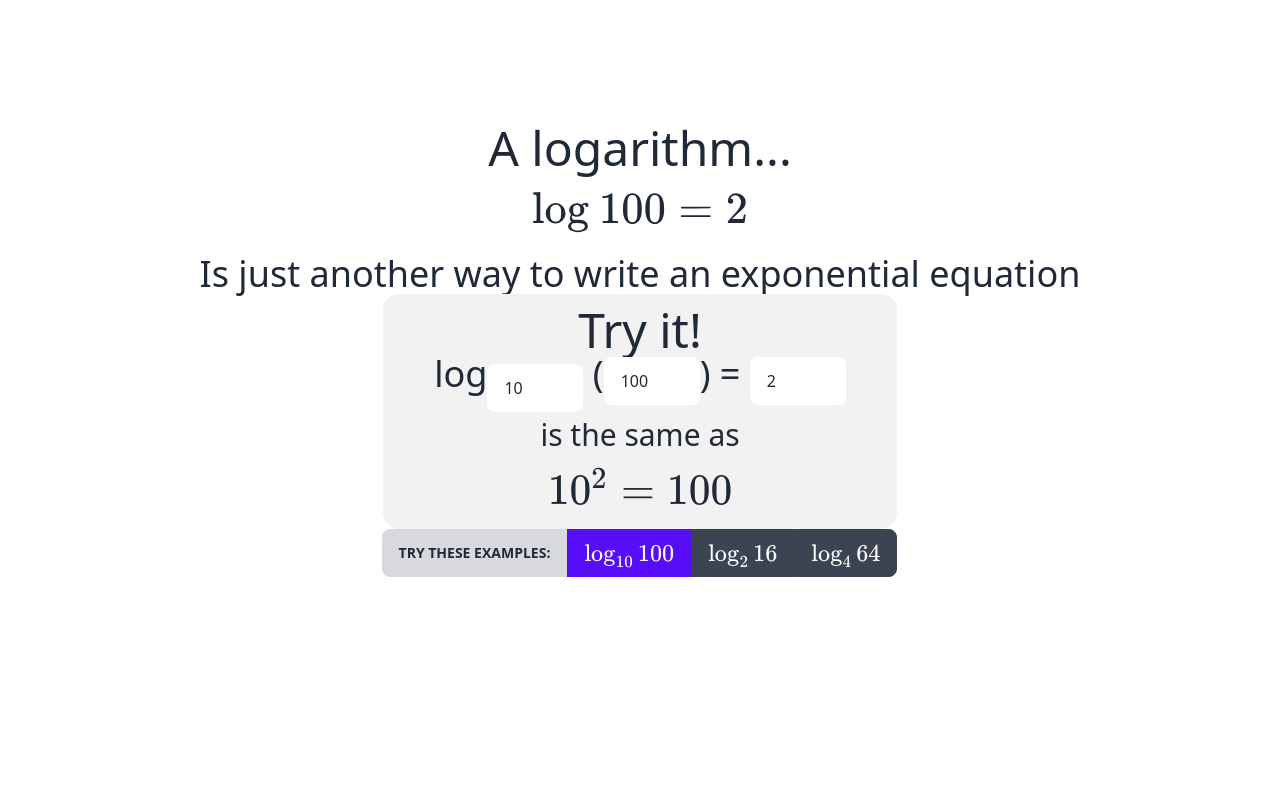
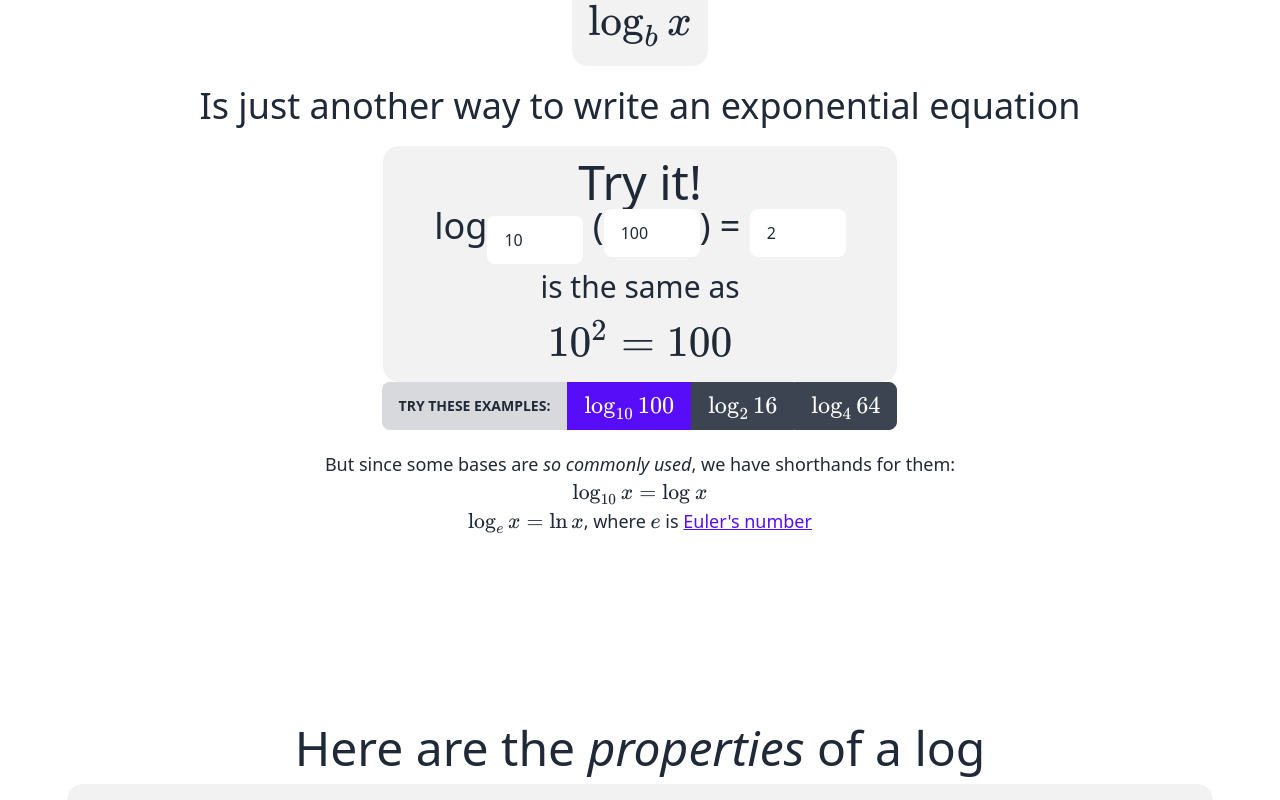
Before and after one commit to ThatXliner/school, a SvelteKit app: page /2022-2023/3b/log-project in a window 1280 px wide. Shown: the part 1140-1940 px from the top of the page. Built offline with nearby package versions, Linux system fonts and the light colour scheme.

Commit message:
:sparkles: Added change of base formula

```diff
--- a/src/routes/2022-2023/3b/log-project/+page.svelte
+++ b/src/routes/2022-2023/3b/log-project/+page.svelte
@@ -1,14 +1,18 @@
-<script>
-	import EquationViewer from './EquationViewer.svelte';
+<script lang="ts">
 	import { gsap } from 'gsap';
 	import { ScrollTrigger } from 'gsap/ScrollTrigger';
 	import { onMount } from 'svelte';
+	import katex from 'katex';
+
+	import EquationViewer from './EquationViewer.svelte';
+
 	import LogToExp from './LogToExp.svelte';
-
 	import ProductProperty from './ProductProperty.svelte';
 	import QuotientProperty from './QuotientProperty.svelte';
 	import PowerProperty from './PowerProperty.svelte';
 	import InverseProperty from './InverseProperty.svelte';
+
+	const latex = (x: string) => katex.renderToString(x);
 	onMount(() => {
 		gsap.registerPlugin(ScrollTrigger);
 		gsap
@@ -18,8 +22,8 @@
 		let introTimeline = gsap.timeline({
 			scrollTrigger: {
 				trigger: '#intro',
-				start: 'center bottom',
-				end: 'top top',
+				start: 'top center-=250',
+				end: '+=500',
 				scrub: 1,
 				pin: true,
 				once: true
@@ -53,15 +57,16 @@
 	});
 </script>
 
-<svelte:head
-	><link
+<svelte:head>
+	<!-- For KaTeX -->
+	<link
 		rel="stylesheet"
 		href="https://cdn.jsdelivr.net/npm/katex@0.16.4/dist/katex.min.css"
 		integrity="sha384-vKruj+a13U8yHIkAyGgK1J3ArTLzrFGBbBc0tDp4ad/EyewESeXE/Iv67Aj8gKZ0"
 		crossorigin="anonymous"
-	/></svelte:head
->
-<section class="text-center h-screen flex flex-col">
+	/>
+</svelte:head>
+<section class="text-center h-[69vh] flex flex-col">
 	<h1>
 		THE <span id="log"><span>LOG</span></span> PROJECT
 	</h1>
@@ -84,75 +89,25 @@
 		</svg>
 	</p>
 </section>
-<section id="intro" class="h-screen text-center flex mt-16 flex-col">
-	<h2 class="">A logarithm...</h2>
-	<svg
-		class="w-64 p-5 block mx-auto"
-		viewBox="0 -694 4828.2 935.4"
-		xmlns="http://www.w3.org/2000/svg"
-		xmlns:xlink="http://www.w3.org/1999/xlink"
-	>
-		<defs>
-			<path
-				id="c"
-				d="m42 46h14q39 0 47 14v8q0 9 0 23t0 33 1 43 0 50 0 55 0 57q0 37 0 78t0 75 0 60-1 44 0 17q-3 19-14 25t-45 9h-18v23q0 23 2 23l10 1q10 1 29 2t37 2q17 1 37 2t30 3 11 1h3v-315q0-317 1-319 4-8 12-11 21-3 49-3h16v-46h-8l-23 1q-23 1-49 1t-38 1-38 0-50-2l-23-1h-8v46h16z"
-			/>
-			<path
-				id="b"
-				d="m28 214q0 95 65 164t157 70q90 0 155-68t66-165q0-95-64-160t-157-65q-97 0-159 67t-63 157zm222-184q122 0 122 163v57q0 22-1 38t-7 38-16 36-31 28-49 20q-5 1-16 1-30 0-57-12-43-22-56-61t-13-92v-20q0-96 19-135 32-61 105-61z"
-			/>
-			<path
-				id="d"
-				d="m329 409q44 44 100 44 30 0 43-19t13-38q0-14-9-25t-27-11q-33 0-37 30-2 14 3 21 0 1 1 3v1q-28-3-53-22-8-5-8-7 0-1 4-5t9-12 11-18 9-26 4-33q0-62-49-105t-121-44q-50 0-99 28-11-18-11-38 0-35 26-52 9-6 17-6t72-2q84-1 108-6 61-9 96-41 39-39 39-98 0-67-78-103-60-31-142-31-83 0-143 31-78 35-78 100 0 36 21 60t42 33l11 6q-36 31-36 84 0 47 29 85-44 44-44 99 0 63 50 106t121 44q51 0 95-26l11-7zm-30-66q-5 28-26 44t-52 17q-29 0-50-16t-26-45q-3-17-3-51 0-44 7-65t30-35q17-10 43-10 22 0 38 7t23 18 11 20 5 15q3 16 3 50t-3 51zm104-418q0 25-14 41t-41 23-49 9-54 2h-27q-67 0-80-6-20-9-31-28t-12-40q0-10 6-23t21-30 48-28 80-12q69 0 111 28t42 64z"
-			/>
-			<path
-				id="g"
-				d="m213 578-13-5q-14-5-40-10t-58-7h-19v46h19q47 2 87 15t56 24 28 22q2 3 12 3 9 0 17-6v-299l1-300q7-7 12-9t24-4 62-2h26v-46h-11q-21 3-159 3-136 0-157-3h-12v46h26q22 0 38 0t25 1 16 3 8 2 6 5 6 4v517z"
-			/>
-			<path
-				id="a"
-				d="m96 585q56 81 153 81 48 0 96-26t78-92q37-83 37-228 0-155-43-237-20-42-55-67t-61-31-51-7q-26 0-52 6t-61 32-55 67q-43 82-43 237 0 174 57 265zm225 12q-30 32-71 32-42 0-72-32-25-26-33-72t-8-192q0-158 8-208t36-79q28-30 69-30 40 0 68 30 29 30 36 84t8 203q0 145-8 191t-33 73z"
-			/>
-			<path
-				id="e"
-				d="m56 347q0 13 14 20h637q15-8 15-20 0-11-14-19l-318-1h-318q-16 5-16 20zm0-194q0 15 16 20h636q14-10 14-20 0-13-15-20h-637q-14 7-14 20z"
-			/>
-			<path
-				id="f"
-				d="m109 429q-27 0-43 18t-16 44q0 71 53 123t132 52q91 0 152-56t62-145q0-43-20-82t-48-68-80-74q-36-31-100-92l-59-56 76-1q157 0 167 5 7 2 24 89v3h40v-3q-1-3-13-91t-15-92v-3h-371v31q0 7 6 15t30 35q29 32 50 56 9 10 34 37t34 37 29 33 28 34 23 30 21 32 15 29 13 32 7 30 3 33q0 63-34 109t-97 46q-33 0-58-17t-35-33-10-19q0-1 5-1 18 0 37-14t19-46q0-25-16-42t-45-18z"
-			/>
-		</defs>
-		<g transform="scale(1 -1)" fill="currentColor" stroke="currentColor" stroke-width="0">
-			<g data-mml-node="math">
-				<g data-mml-node="msub">
-					<g data-mml-node="mi">
-						<use xlink:href="#c" />
-						<use transform="translate(278)" xlink:href="#b" />
-						<use transform="translate(778)" xlink:href="#d" />
-					</g>
-				</g>
-				<g transform="translate(1328)" data-mml-node="mo">
-					<use xlink:href="#MJX-9-TEX-N-2061" />
-				</g>
-				<g transform="translate(1494.7)" data-mml-node="mn">
-					<use xlink:href="#g" />
-					<use transform="translate(500)" xlink:href="#a" />
-					<use transform="translate(1e3)" xlink:href="#a" />
-				</g>
-				<g transform="translate(3272.4)" data-mml-node="mo">
-					<use xlink:href="#e" />
-				</g>
-				<g transform="translate(4328.2)" data-mml-node="mn">
-					<use xlink:href="#f" />
-				</g>
-			</g>
-		</g>
-	</svg>
+<section id="intro" class="h-screen text-center space-y-5">
+	<h2>A logarithm...</h2>
+	<p class="text-4xl p-4 bg-base-200 rounded-box w-fit mx-auto">
+		{@html latex(`\\log_{b}{x}`)}
+	</p>
 	<p class="text-4xl">Is just another way to write an exponential equation</p>
 	<div class="flex justify-center"><LogToExp /></div>
+	<div class="text-lg">
+		<p>But since some bases are <i>so commonly used</i>, we have shorthands for them:</p>
+		{@html latex(`\\log_{10}{x} = \\log_{}{x}`)}
+		<br />
+		{@html latex(`\\log_{e}{x} = \\ln{x}`)}, where {@html latex(`e`)} is
+		<a href="https://en.wikipedia.org/wiki/E_(mathematical_constant)" class="link link-primary"
+			>Euler's number
+		</a>
+	</div>
 </section>
 <section id="properties" class="h-screen">
-	<h2 class=" text-center">
+	<h2 class="my-3 text-center">
 		Here are the <i>properties</i> of a <span id="log"><span>log</span></span>
 	</h2>
 
@@ -292,6 +247,50 @@
 		<InverseProperty />
 	</div>
 </section>
+<section class="mt-96 h-screen my-3 text-center">
+	<h2>One more thing: <b><i>The Change of Base Formula</i></b></h2>
+	<p class="text-4xl my-3 mx-auto">
+		This formula is defined as <br />
+		{@html latex(`\\log_{x}{y} = \\frac{\\log_{b}{y}}{\\log_{b}{x}}`)}<br />
+		(where {@html latex(`b`)} is any base (e.g. {@html latex(
+			`\\log_{7}{49} = \\frac{\\ln{49}}{\\ln{7}}`
+		)}))
+	</p>
+	<div class="alert alert-info shadow-lg text-lg max-w-lg mx-auto my-3">
+		<div>
+			<svg
+				xmlns="http://www.w3.org/2000/svg"
+				fill="none"
+				viewBox="0 0 24 24"
+				class="stroke-current flex-shrink-0 w-6 h-6"
+				><path
+					stroke-linecap="round"
+					stroke-linejoin="round"
+					stroke-width="2"
+					d="M13 16h-1v-4h-1m1-4h.01M21 12a9 9 0 11-18 0 9 9 0 0118 0z"
+				/></svg
+			>
+			<span
+				>It's helpful when you're solving equations or inequalities algebraically (and don't know
+				whether or not you should flip the sign) or when your calculator doesn't have an option to
+				use a different base.</span
+			>
+		</div>
+	</div>
+	<p class="text-4xl my-3">Some examples are:</p>
+	<ul class="text-2xl w-fit mx-auto text-left my-3">
+		<li><span> - {@html latex(`\\log_{69}{420} = \\frac{\\ln{420}}{\\ln{69}}`)}</span></li>
+		<li>
+			<span>
+				- {@html latex(`\\log_{10}{100} = \\frac{\\ln{100}}{\\ln{10}}`)} (although why would you do that
+				when you have {@html latex(`\\log{100}`)})</span
+			>
+		</li>
+		<li>
+			<span> - {@html latex(`\\log_{3}{128} = \\frac{\\ln{128}}{\\ln{3}}`)}</span>
+		</li>
+	</ul>
+</section>
 <section class="h-screen mt-[50vh]">
 	<h2 class="text-center "><span id="log"><span>LOGARITHM</span></span> BUILDER (beta)</h2>
 	<EquationViewer />
```
